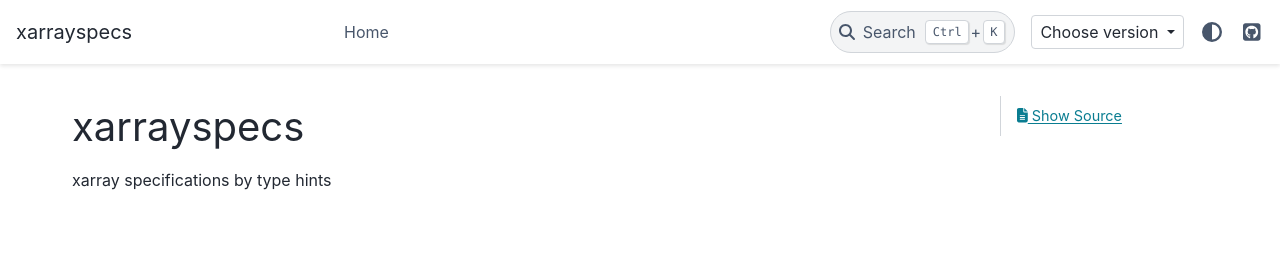
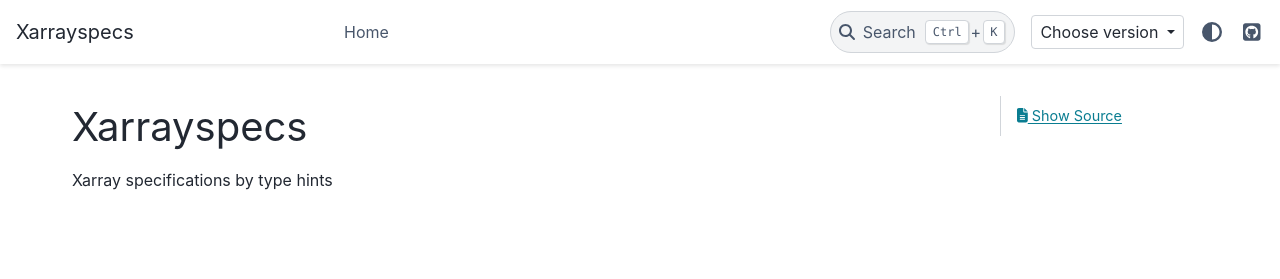
Before and after one commit to astropenguin/xarrayspecs, a Sphinx documentation site: the page built from docs/index.md, in a window 1280 px wide. Shown: the top 279 px of the page. Built offline with Sphinx 7.4.7 and the PyData theme 0.15.4, drawn with Linux system fonts in a browser that asks for light colours; pages that are not in the unit, such as notebooks, are missing from menus.

Commit message:
#1 Capitalize xarray in package descriptions

```diff
--- a/README.md
+++ b/README.md
@@ -1,2 +1,2 @@
-# xarrayspecs
-xarray specifications by type hints
+# Xarrayspecs
+Xarray specifications by type hints
--- a/docs/conf.py
+++ b/docs/conf.py
@@ -10,7 +10,7 @@ html_static_path = ["_static"]
 html_theme = "pydata_sphinx_theme"
 html_theme_options = {
     "github_url": "https://github.com/astropenguin/xarrayspecs",
-    "logo": {"text": "xarrayspecs"},
+    "logo": {"text": "Xarrayspecs"},
     "navbar_end": [
         "version-switcher",
         "theme-switcher",
--- a/pyproject.toml
+++ b/pyproject.toml
@@ -1,7 +1,7 @@
 [project]
 name = "xarrayspecs"
 version = "0.1.0"
-description = "xarray specifications by type hints"
+description = "Xarray specifications by type hints"
 readme = "README.md"
 keywords = [
     "annotation",
```
